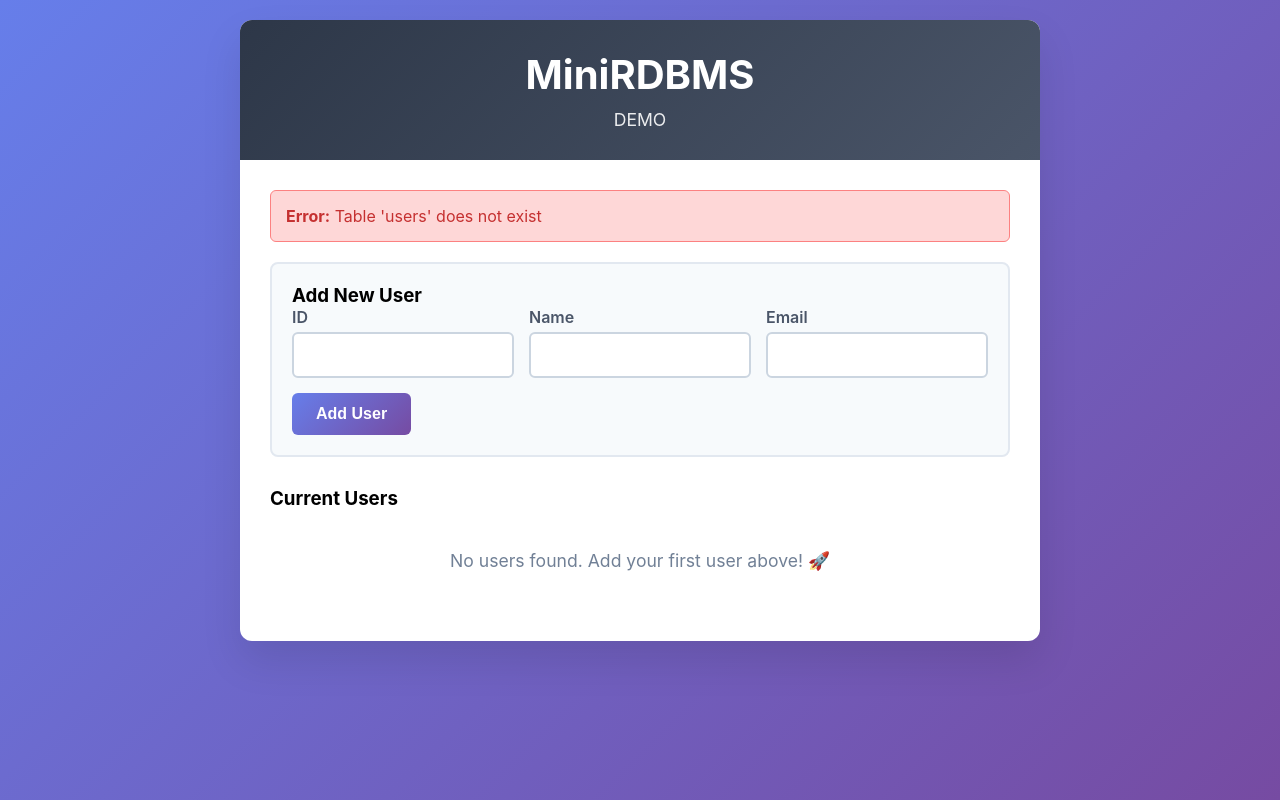
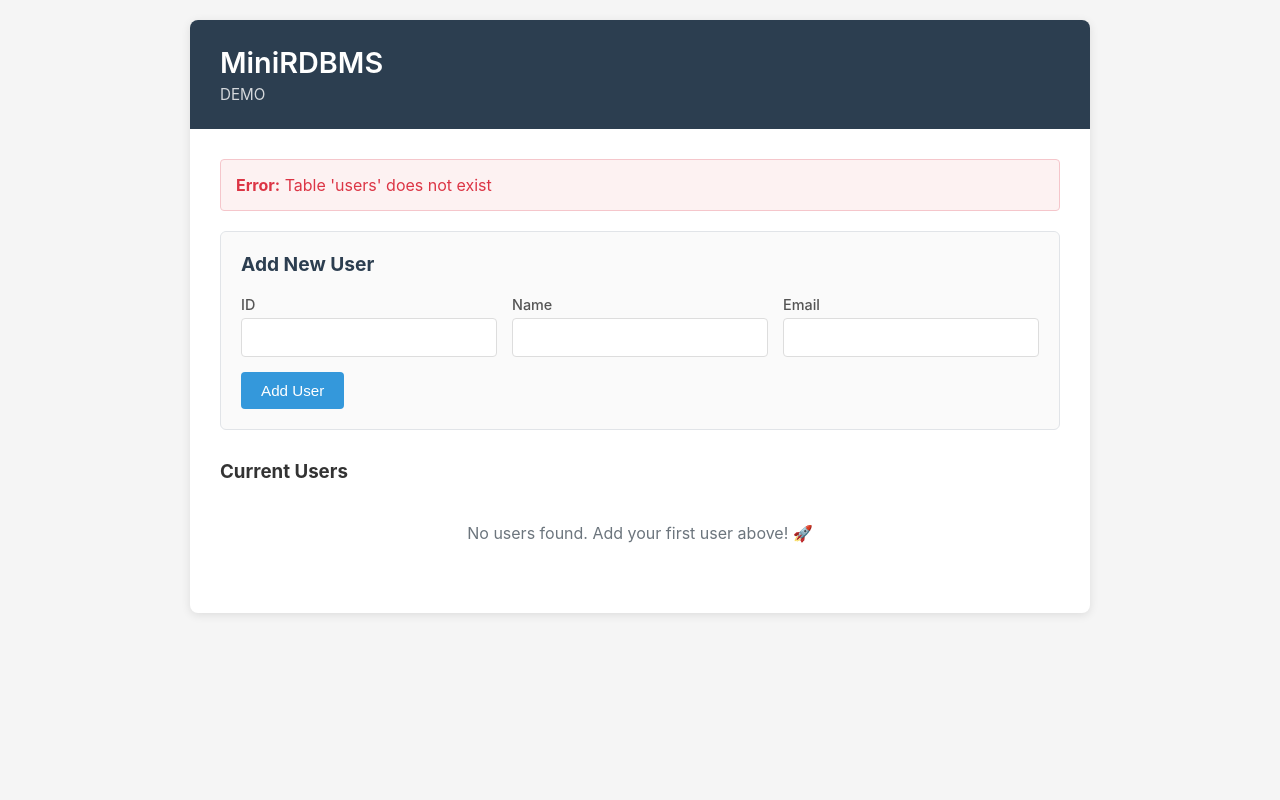
Before and after one commit to Odallo/Pesa-Pal, a Flask app: page / in a window 1280 px wide. Run offline with Flask 3, Linux system fonts and the light colour scheme.

Commit message:
tweaks to the UI

```diff
--- a/web/templates/index.html
+++ b/web/templates/index.html
@@ -13,35 +13,37 @@
 
         body {
             font-family: -apple-system, BlinkMacSystemFont, 'Segoe UI', Roboto, sans-serif;
-            background: linear-gradient(135deg, #667eea 0%, #764ba2 100%);
+            background: #f5f5f5;
             min-height: 100vh;
             padding: 20px;
+            color: #333;
         }
 
         .container {
-            max-width: 800px;
+            max-width: 900px;
             margin: 0 auto;
             background: white;
-            border-radius: 12px;
-            box-shadow: 0 20px 40px rgba(0,0,0,0.1);
+            border-radius: 8px;
+            box-shadow: 0 2px 10px rgba(0,0,0,0.1);
             overflow: hidden;
         }
 
         .header {
-            background: linear-gradient(135deg, #2d3748 0%, #4a5568 100%);
+            background: #2c3e50;
             color: white;
-            padding: 30px;
-            text-align: center;
+            padding: 25px 30px;
+            text-align: left;
         }
 
         .header h1 {
-            font-size: 2.5rem;
-            margin-bottom: 10px;
+            font-size: 1.8rem;
+            font-weight: 600;
+            margin-bottom: 5px;
         }
 
         .header p {
-            opacity: 0.9;
-            font-size: 1.1rem;
+            opacity: 0.8;
+            font-size: 0.95rem;
         }
 
         .content {
@@ -49,11 +51,17 @@
         }
 
         .add-form {
-            background: #f7fafc;
-            border-radius: 8px;
+            background: #fafafa;
+            border-radius: 6px;
             padding: 20px;
             margin-bottom: 30px;
-            border: 2px solid #e2e8f0;
+            border: 1px solid #e1e4e8;
+        }
+
+        .add-form h3 {
+            margin-bottom: 20px;
+            color: #2c3e50;
+            font-size: 1.2rem;
         }
 
         .form-row {
@@ -71,38 +79,39 @@
         .form-group label {
             display: block;
             margin-bottom: 5px;
-            font-weight: 600;
-            color: #4a5568;
+            font-weight: 500;
+            color: #555;
+            font-size: 0.9rem;
         }
 
         .form-group input {
             width: 100%;
-            padding: 12px;
-            border: 2px solid #cbd5e0;
-            border-radius: 6px;
-            font-size: 1rem;
-            transition: border-color 0.3s;
+            padding: 10px 12px;
+            border: 1px solid #ddd;
+            border-radius: 4px;
+            font-size: 0.95rem;
+            transition: border-color 0.2s;
         }
 
         .form-group input:focus {
             outline: none;
-            border-color: #667eea;
+            border-color: #3498db;
         }
 
         .btn {
-            background: linear-gradient(135deg, #667eea 0%, #764ba2 100%);
+            background: #3498db;
             color: white;
             border: none;
-            padding: 12px 24px;
-            border-radius: 6px;
-            font-size: 1rem;
-            font-weight: 600;
+            padding: 10px 20px;
+            border-radius: 4px;
+            font-size: 0.95rem;
+            font-weight: 500;
             cursor: pointer;
-            transition: transform 0.2s;
+            transition: background-color 0.2s;
         }
 
         .btn:hover {
-            transform: translateY(-2px);
+            background: #2980b9;
         }
 
         .users-table {
@@ -112,55 +121,64 @@
         }
 
         .users-table th {
-            background: #f7fafc;
-            padding: 15px;
+            background: #f8f9fa;
+            padding: 12px 15px;
             text-align: left;
             font-weight: 600;
-            color: #4a5568;
-            border-bottom: 2px solid #e2e8f0;
+            color: #2c3e50;
+            border-bottom: 2px solid #e1e4e8;
+            font-size: 0.9rem;
         }
 
         .users-table td {
-            padding: 15px;
-            border-bottom: 1px solid #e2e8f0;
+            padding: 12px 15px;
+            border-bottom: 1px solid #e1e4e8;
         }
 
         .users-table tr:hover {
-            background: #f7fafc;
+            background: #f8f9fa;
         }
 
         .actions {
             display: flex;
-            gap: 10px;
+            gap: 8px;
         }
 
         .btn-small {
-            padding: 6px 12px;
-            font-size: 0.875rem;
+            padding: 4px 10px;
+            font-size: 0.85rem;
         }
 
         .btn-edit {
-            background: #48bb78;
+            background: #27ae60;
+        }
+
+        .btn-edit:hover {
+            background: #229954;
         }
 
         .btn-delete {
-            background: #f56565;
+            background: #e74c3c;
+        }
+
+        .btn-delete:hover {
+            background: #c0392b;
         }
 
         .error {
-            background: #fed7d7;
-            color: #c53030;
+            background: #fdf2f2;
+            color: #dc3545;
             padding: 15px;
-            border-radius: 6px;
+            border-radius: 4px;
             margin-bottom: 20px;
-            border: 1px solid #fc8181;
+            border: 1px solid #f5c6cb;
         }
 
         .empty-state {
             text-align: center;
             padding: 40px;
-            color: #718096;
-            font-size: 1.1rem;
+            color: #6c757d;
+            font-size: 1rem;
         }
     </style>
 </head>
```
Also changed, not shown: web/templates/edit.html (+41 -36 lines).
